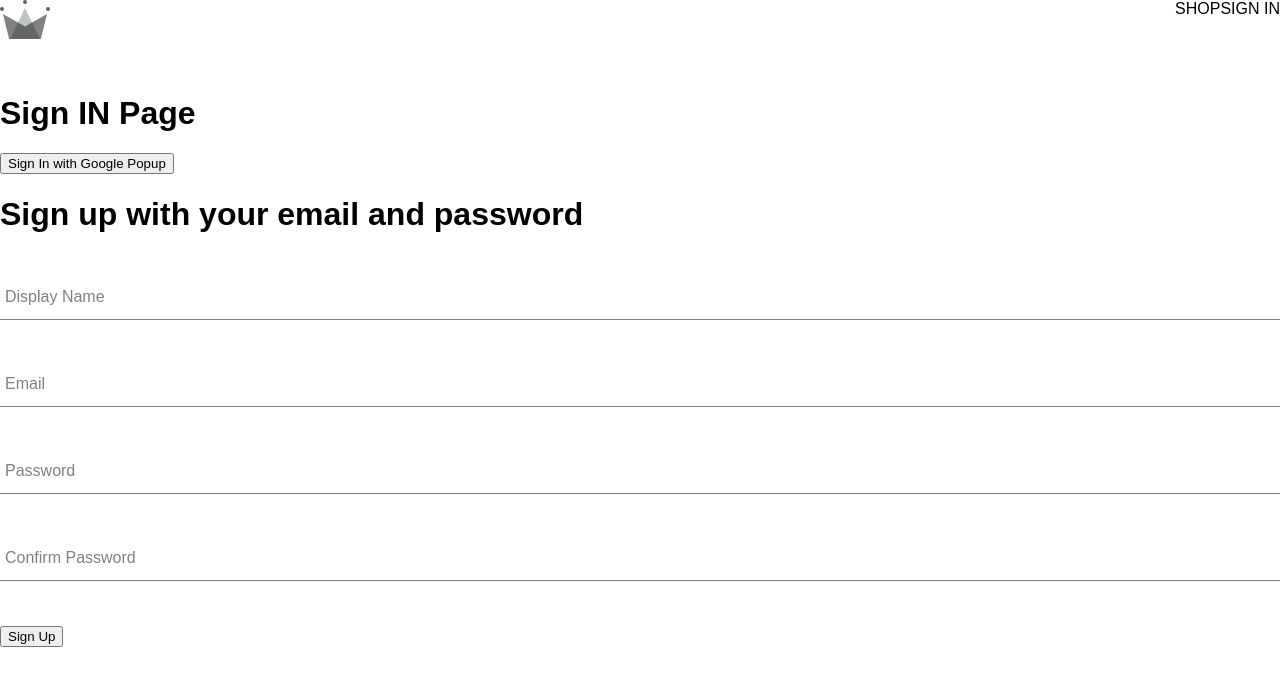
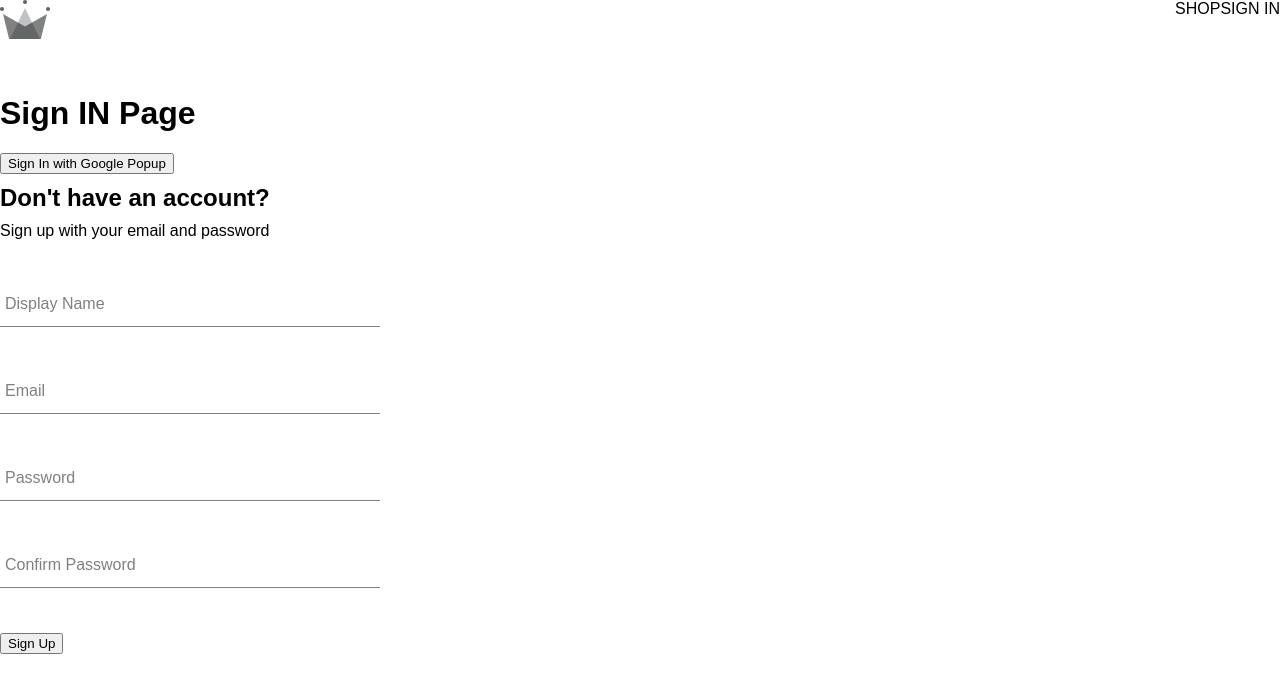
Before and after one commit to warriorfull/crwn-clothing, a React (Create React App) app: page /sign-in in a window 1280 px wide. Shown: the top 692 px of the page. Built offline with nearby package versions, Linux system fonts and the light colour scheme; a web font is replaced by a local one.

Commit message:
101 - Custom Button Component - part 1

```diff
--- a/src/components/sign-up/sign-up-form.component.jsx
+++ b/src/components/sign-up/sign-up-form.component.jsx
@@ -1,6 +1,7 @@
 import { useState } from 'react';
 import FormInput from '../form-input/form-input.component';
 import { createAuthUserWithEmailAndPassword, createUserDocumentFromAuth } from '../../utils/firebase/firebase.utils';
+import './sign-up-form.styles.scss';
 
 const defaultFormFields = {
     displayName: '',
@@ -54,8 +55,9 @@
     };
 
     return (
-        <div>
-            <h1>Sign up with your email and password</h1>
+        <div className='sign-up-container'>
+            <h2>Don't have an account?</h2>
+            <span>Sign up with your email and password</span>
             <form onSubmit={handleSubmit}>
                 <FormInput
                     label='Display Name'
--- /dev/null
+++ b/src/components/sign-up/sign-up-form.styles.scss
@@ -0,0 +1,8 @@
+.sign-up-container {
+    display: flex;
+    flex-direction: column;
+    width:380px;
+    h2 {
+        margin: 10px 0;
+    }
+}
```
